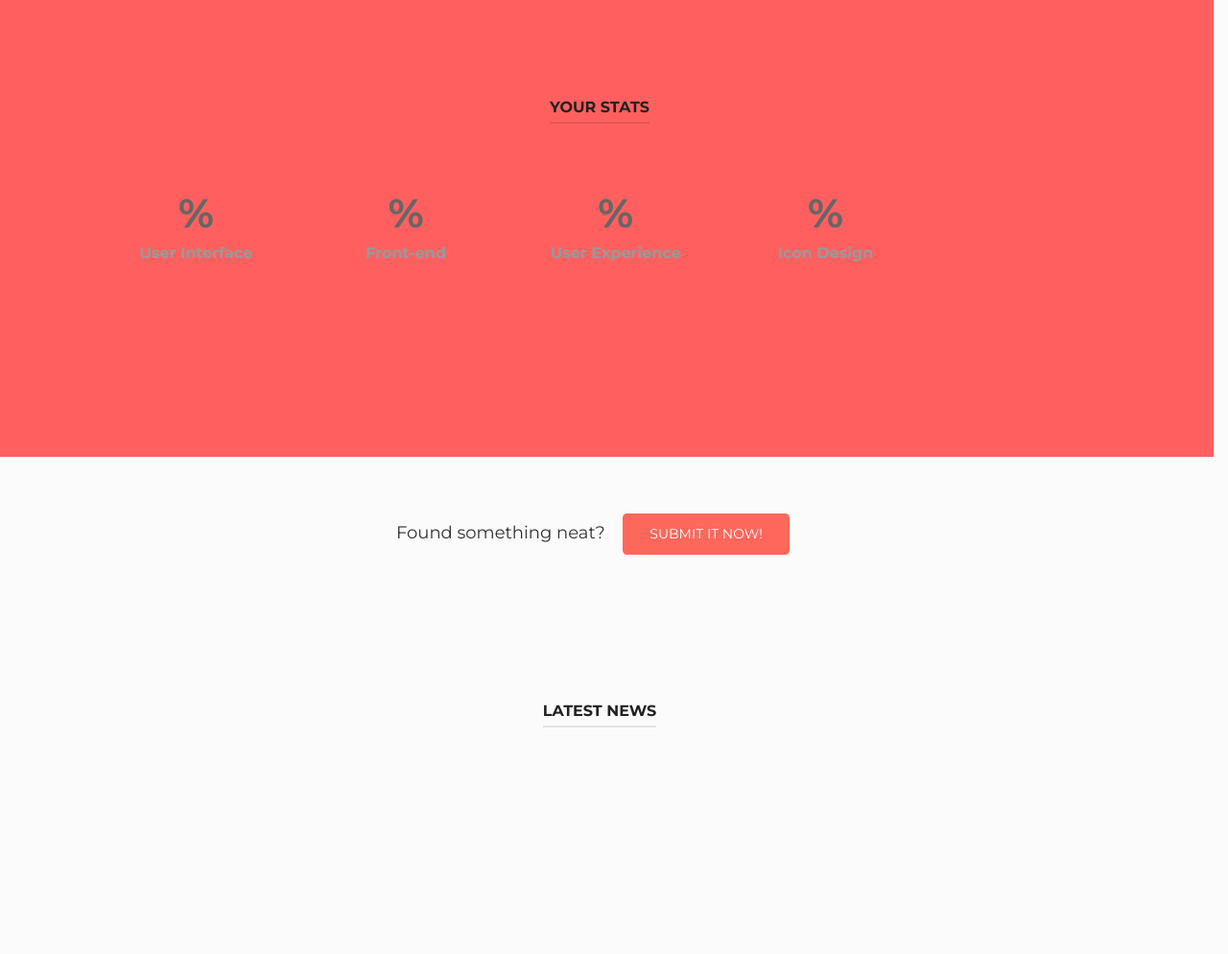
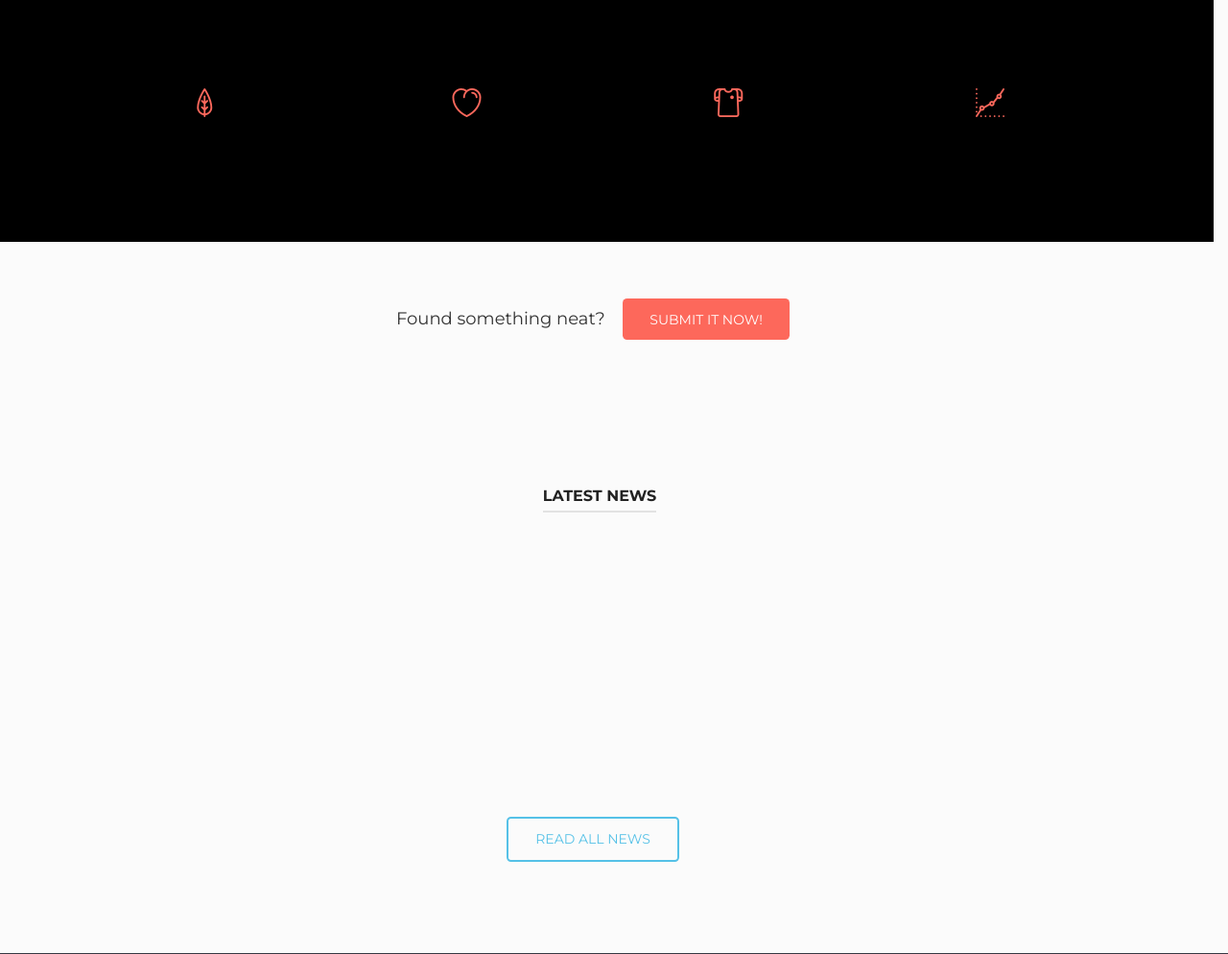
Before and after one commit to warbee/lotso, a Flask app: page /home in a window 1280 px wide. Shown: the top 994 px of the page at 96% size. Run offline with Flask 2, Linux system fonts and the light colour scheme; a user stored in the database is signed in; tables that the repository leaves empty hold one stand-in row (values such as "Sample post"); some libraries are stand-ins or nearby versions.

Commit message:
Changed skill dash to be just counts.

```diff
--- a/templates/home.html
+++ b/templates/home.html
@@ -5,33 +5,36 @@
 
 <div id="main">
 
-    <section class="row section" style="background-color:#FF605F;">
+    <section class="row section" style="background: black;">
         <div class="row-content buffer even clear-after">
-            <div class="section-title"><h3>Your Stats</h3></div>
-            <div class="chart" data-percent="73" data-bar-color="#fd685b" data-animate="2000">
-                <div class="chart-content">
-                    <div class="percent"></div>
-                    <div class="chart-title">User Interface</div>
-                </div><!-- chart-content -->
-            </div><!-- chart -->
-            <div class="chart" data-percent="85" data-bar-color="#ffce54" data-animate="2500">
-                <div class="chart-content">
-                    <div class="percent"></div>
-                    <div class="chart-title">Front-end</div>
-                </div><!-- chart-content -->
-            </div><!-- chart -->
-            <div class="chart" data-percent="70" data-bar-color="#a0d468" data-animate="3000">
-                <div class="chart-content">
-                    <div class="percent"></div>
-                    <div class="chart-title">User Experience</div>
-                </div><!-- chart-content -->
-            </div><!-- chart -->
-            <div class="chart" data-percent="95" data-bar-color="#ac92ec" data-animate="3500">
-                <div class="chart-content">
-                    <div class="percent"></div>
-                    <div class="chart-title">Icon Design</div>
-                </div><!-- chart-content -->
-            </div><!-- chart -->
+            <div class="column three">
+                <div class="count-item">
+                    <div class="small-icon red"><i class="icon icon-leaf"></i></div>
+                    <div class="count-number" data-from="0" data-to="{{ marbles }}" data-speed="1000" data-refresh-interval="25"></div>
+                    <div class="count-subject">Marbles</div>
+                </div><!-- count-item -->
+            </div>
+            <div class="column three">
+                <div class="count-item">
+                    <div class="small-icon red"><i class="icon icon-heart"></i></div>
+                    <div class="count-number" data-from="0" data-to="28903" data-speed="1500" data-refresh-interval="25"></div>
+                    <div class="count-subject">Users who love them</div>
+                </div><!-- count-item -->
+            </div>
+            <div class="column three">
+                <div class="count-item">
+                    <div class="small-icon red"><i class="icon icon-tshirt"></i></div>
+                    <div class="count-number" data-from="0" data-to="326" data-speed="2000" data-refresh-interval="25"></div>
+                    <div class="count-subject">T-Shirts &amp; Gadgets</div>
+                </div><!-- count-item -->
+            </div>
+            <div class="column three last">
+                <div class="count-item">
+                    <div class="small-icon red"><i class="icon icon-graph"></i></div>
+                    <div class="count-number" data-from="0" data-to="58802" data-speed="2500" data-refresh-interval="25"></div>
+                    <div class="count-subject">Everyday visitors</div>
+                </div><!-- count-item -->
+            </div>
         </div>
     </section>
 
```
